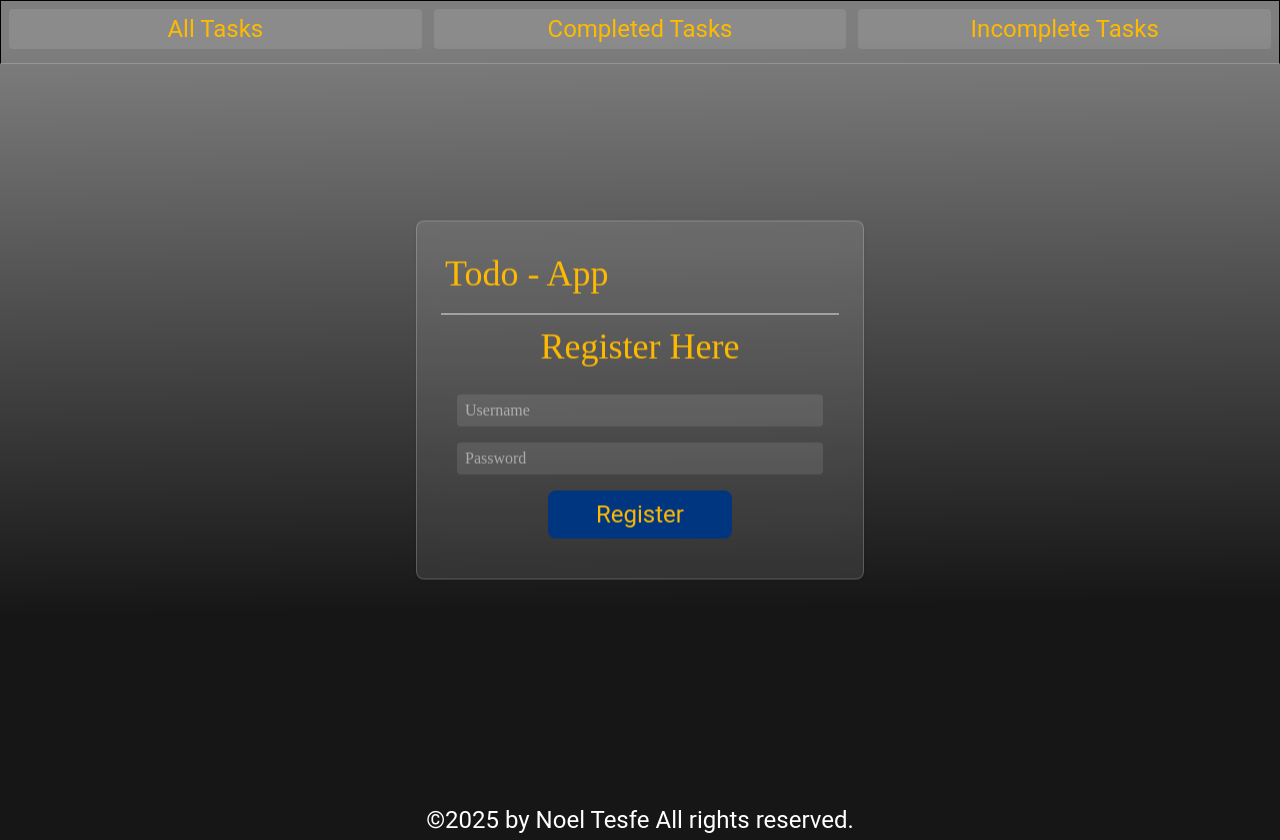
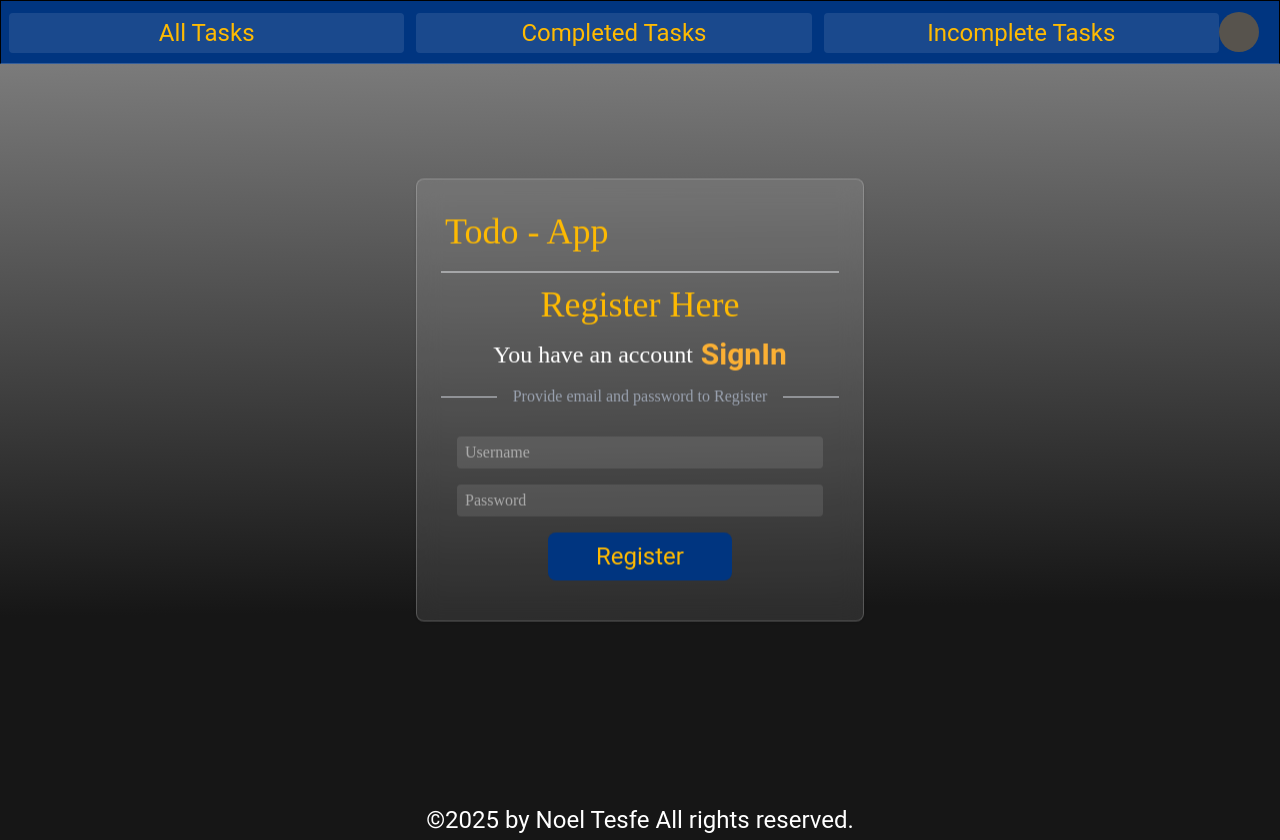
Before and after one commit to Noel-byte/todoapp-frontend, a React (Vite) app: page /register in a window 1280 px wide. Built offline with nearby package versions, Linux system fonts and the light colour scheme.

Commit message:
modified frontend

```diff
--- a/src/App.jsx
+++ b/src/App.jsx
@@ -10,7 +10,7 @@ import RouteLayout from './components/Route';
 import AuthContext from './components/AuthContext';
 import { ListToDo } from './components/ListToDo';
 const urlremote = `https://todoapp-backend-900w.onrender.com`
-// const urllocal = `http://localhost:5000`
+// const urlremote = `http://localhost:5000`
 const router = createBrowserRouter([
   {
     path: '/',
@@ -27,6 +27,8 @@ function App() {
   const [isAuthenticated, setIsAuthenticated] = useState(false);
   const [message, setMessage] = useState('');
   const [todos, setTodos] = useState([]);
+  const [user,setUser] = useState('')
+
 
   useEffect(() => {
     const token = localStorage.getItem('token');
@@ -50,6 +52,9 @@ function App() {
           },
         }
       );
+      console.log('my id -  ',todosRes.data[0].user)
+        axios.get(`${urlremote}/api/users/${todosRes.data[0].user}`).then(res=>setUser(res.data.email)).catch(err=>console.log('Error fetching user name:',err))
+
       setMessage(welcomeRes.data);
       setTodos(todosRes.data);
     } catch (err) {
@@ -65,7 +70,7 @@ function App() {
 
   return (
     <AuthContext
-      value={{ isAuthenticated, setIsAuthenticated, todos, fetchData, message }}
+      value={{ isAuthenticated, setIsAuthenticated, todos, fetchData, message ,user}}
     >
       <Header />
         <RouterProvider router={router} />
--- a/src/components/AddToDo.jsx
+++ b/src/components/AddToDo.jsx
@@ -8,7 +8,7 @@ import { useEffect } from 'react';
 import AuthContext from './AuthContext';
 import { useContext } from 'react';
 const urlremote = `https://todoapp-backend-900w.onrender.com`;
-// const urllocal = `http://localhost:5000`
+// const urlremote = `http://localhost:5000`
 export const AddToDo = () => {
   const { isAuthenticated, fetchData } = useContext(AuthContext);
   //component memory
--- a/src/components/FilterTasks.jsx
+++ b/src/components/FilterTasks.jsx
@@ -10,7 +10,7 @@ import { useState } from 'react';
 import Swal from 'sweetalert2';
 
 const urlremote = `https://todoapp-backend-900w.onrender.com`
-// const urllocal = `http://localhost:5000`;
+// const urlremote = `http://localhost:5000`;
 
 export const FilterTasks = () => {
   const { fetchData, todos } = useContext(AuthContext);
@@ -56,7 +56,7 @@ export const FilterTasks = () => {
   };
 
   return (
-    <div className='relative w-screen'>
+    <div className='relative w-full'>
       {/* Buttons for lg and up */}
    <div className='hidden lg:flex justify-around gap-3 text-center text-2xl text-heading'>
         <span  onClick={allTasks} className=' font-buttons bg-white/10  px-4 py-1 rounded  w-full' >All Tasks</span>
@@ -69,7 +69,7 @@ export const FilterTasks = () => {
              <span
               // className="bg-blue-900 py-2 px-4 rounded-lg text-white hover:cursor-pointer hover:bg-blue-600 w-full"
               onClick={() => clearAllTasks(todos[0]?.user)}
-              className=' font-buttons bg-white/10 text-red-900 px-4 py-1 rounded  w-full'
+              className=' font-buttons bg-white/10 text-red-600 px-4 py-1 rounded  w-full'
             >
               Clear All Tasks
             </span>
@@ -90,7 +90,7 @@ export const FilterTasks = () => {
 
       {/* Mobile menu dropdown */}
         {menuOpen && (
-        <div className='absolute top-full left-0 shadow-md rounded-lg flex w-full justify-center items-start gap-3 px-4 py-2 lg:hidden z-50 text-heading mb-2'>
+        <div className='absolute top-full left-0 shadow-md rounded-lg flex w-full justify-center items-start gap-3 px-4 py-2  mt-1 lg:hidden z-50 text-heading mb-2'>
           <span  onClick={allTasks} className=' font-buttons  px-4 py-1 rounded ' >All</span>
           <hr />
           <span onClick={completedTasks} className=' font-buttons   px-4 py-1 rounded '>Completed</span>
@@ -101,7 +101,7 @@ export const FilterTasks = () => {
             <span
               // className="bg-blue-900 py-2 px-4 rounded-lg text-white hover:cursor-pointer hover:bg-blue-600 w-full"
               onClick={() => clearAllTasks(todos[0]?.user)}
-              className=' font-buttons bg-white/10 text-red-700  px-4 py-1 rounded '
+              className=' font-buttons  text-red-600  px-4 py-1 rounded '
             >
               Clear
             </span>
--- a/src/components/Header.jsx
+++ b/src/components/Header.jsx
@@ -3,13 +3,27 @@
 import { Button } from './Button';
 import {NavLink} from 'react-router-dom'
 import { FilterTasks } from './FilterTasks';
+// import axios from 'axios';
+import { useContext} from 'react';
+import AuthContext from './AuthContext';
+// const urllocal = `https://todoapp-backend-900w.onrender.com`
+// const urllocal = `http://localhost:5000`
+export const Header = () => {
+  const { user} = useContext(AuthContext);
 
-export const Header = () => {
-  // const { message } = useContext(AuthContext);
+//  console.log(user)
+
   return (
-<div className='fixed top-0 left-0 right-0 z-50 w-full h-16 flex  py-2 px-2 border-b-white/20 border-1'>
+<div className='fixed bg-button top-0 left-0 right-0 z-50 w-full h-16 flex  py-3 px-2 border-b-white/20 border-1'>
 <FilterTasks/>
-{/* <span className=' self-center ml-auto font-buttons text-2xl text-stone-50 '>Logout</span> */}
+
+<div className="flex items-center ml-auto space-x-3">
+  <div className="w-10 h-10 rounded-full bg-stone-600 text-white flex items-center justify-center font-bold text-lg">
+    {user?.charAt(0).toUpperCase()}
+  </div>
+  <span className="font-buttons text-lg text-stone-50">{user}</span>
+</div>
+
 </div>
   );
 };
--- a/src/components/ListToDo.jsx
+++ b/src/components/ListToDo.jsx
@@ -11,7 +11,7 @@ import withReactContent from 'sweetalert2-react-content';
 import AuthContext from './AuthContext';
 
 const urlremote = `https://todoapp-backend-900w.onrender.com`
-// const urllocal = `http://localhost:5000`;
+// const urlremote = `http://localhost:5000`;
 
 export const ListToDo = () => {
   const [editNoteId, setEditNoteId] = useState(null);
@@ -119,8 +119,8 @@ export const ListToDo = () => {
       {todos.map((todo) => (
         <div
           key={todo._id}
-          className={`flex flex-col sm:flex-row justify-between items-start sm:items-center text-stone-50 font-text text-sm sm:text-base mb-2 px-3 py-2 border-b-white/10 sm:p-4 rounded-lg shadow space-y-2 sm:space-y-0
-            ${todo.completed ? 'bg-green-400' : 'bg-white/7'}`}
+          className={`flex flex-col sm:flex-row justify-between items-start sm:items-center text-black font-text text-sm sm:text-base mb-2 px-3 py-2 border-b-white/10 sm:p-4 rounded-lg shadow space-y-2 sm:space-y-0
+            ${todo.completed ? 'bg-green-400' : 'bg-stone-50'}`}
         >
           {editNoteId === todo._id ? (
             <input
@@ -132,7 +132,7 @@ export const ListToDo = () => {
                   [todo._id]: e.target.value,
                 }))
               }
-              className="w-full rounded p-2 bg-white/10 text-white outline-0"
+              className="w-full rounded p-2 bg-stone-500 text-stone-50 outline-0"
             />
           ) : (
             <span className="break-words w-full sm:w-auto">{todo.text}</span>
--- a/src/components/Login.jsx
+++ b/src/components/Login.jsx
@@ -6,7 +6,7 @@ import { Toaster, toast } from 'react-hot-toast';
 import { NavLink } from 'react-router-dom';
 import AuthContext from './AuthContext';
 const urlremote = `https://todoapp-backend-900w.onrender.com`
-// const urllocal = `http://localhost:5000`
+// const urlremote = `http://localhost:5000`
 export const Login = () => {
   const [email, setEmail] = useState('');
   const [password, setPassword] = useState('');
@@ -30,10 +30,10 @@ export const Login = () => {
         if (err.response) {
           if (err.response.status === 400) {
             // setError('User not found. Redirecting to registration...');
-            toast.error('User not found. Redirecting to Registration...')
+            toast.error('username or password not correct, Try Again.')
             setTimeout(() => {
               toast.dismiss()
-              navigate('/register');
+              navigate('/login');
             }, 3500);
           } else {
             // setError('Network error or server is down');
--- a/src/components/Register.jsx
+++ b/src/components/Register.jsx
@@ -1,13 +1,16 @@
+/* eslint-disable no-unused-vars */
 import React from 'react';
 import { useState } from 'react';
 import { useNavigate } from 'react-router-dom';
 import axios from 'axios';
 import { Toaster, toast } from 'react-hot-toast';
+import { NavLink } from 'react-router-dom';
 const urlremote = `https://todoapp-backend-900w.onrender.com`
-// const urllocal = `http://localhost:5000`
+// const urlremote = `http://localhost:5000`;
 export const Register = () => {
   const [email, setEmail] = useState('');
   const [password, setPassword] = useState('');
+  const [error,setError] = useState('')
   const navigate = useNavigate();
 
   const handleRegister = (e) => {
@@ -18,14 +21,14 @@ export const Register = () => {
         password,
       })
       .then(() => {
-        toast.success('Registration successful')
+        toast.success('Registration successful');
         toast.loading('Redirecting to Login Page Please wait...');
         setTimeout(() => {
           toast.dismiss();
           navigate('/login'); // go to login after registration
         }, 3500);
       })
-      .catch((err) => console.error(err));
+      .catch((err) => setError('Username already taken, use a different username'));
   };
   return (
     <div className="relative h-screen w-screen">
@@ -38,6 +41,24 @@ export const Register = () => {
           Register Here
         </h2>
 
+        <div className=" flex  gap-2 items-center justify-center ">
+          <h3 className="font-text text-base sm:text-lg md:text-xl lg:text-2xl ">
+            You have an account
+          </h3>
+          <span>
+            <NavLink
+              to="/login"
+              className=" text-base sm:text-lg md:text-xl lg:text-3xl font-semibold text-signup font-buttons hover:text-signup/60"
+            >
+              SignIn
+            </NavLink>
+          </span>
+        </div>
+ <div className=" flex items-center gap-4">
+          <div className="flex-1 h-px bg-gray-300"></div>
+          <span className="font-text text-gray-400">Provide email and password to Register</span>
+          <div className=" flex-1 h-px bg-gray-300"></div>
+        </div>
         <form
           onSubmit={handleRegister}
           className="p-4 flex flex-col justify-center items-center space-y-4"
@@ -60,6 +81,8 @@ export const Register = () => {
             className="bg-white/10 px-2 py-1 rounded w-full outline-0 font-text"
             value={password}
           />
+          {error && <p className=" text-red-600">{error}</p>}
+
           <Toaster />
           <button
             type="submit"
```
